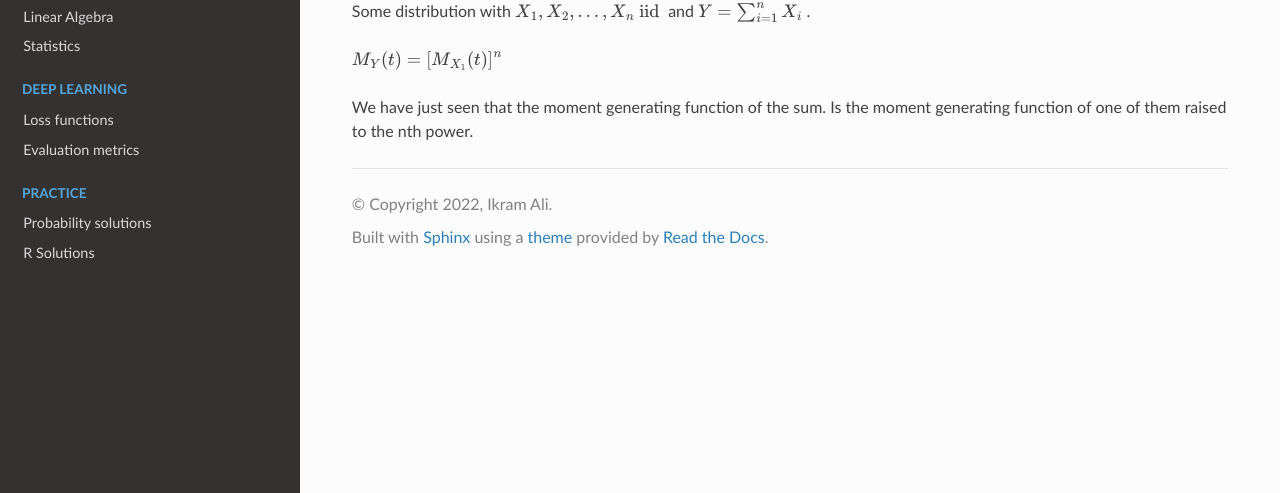
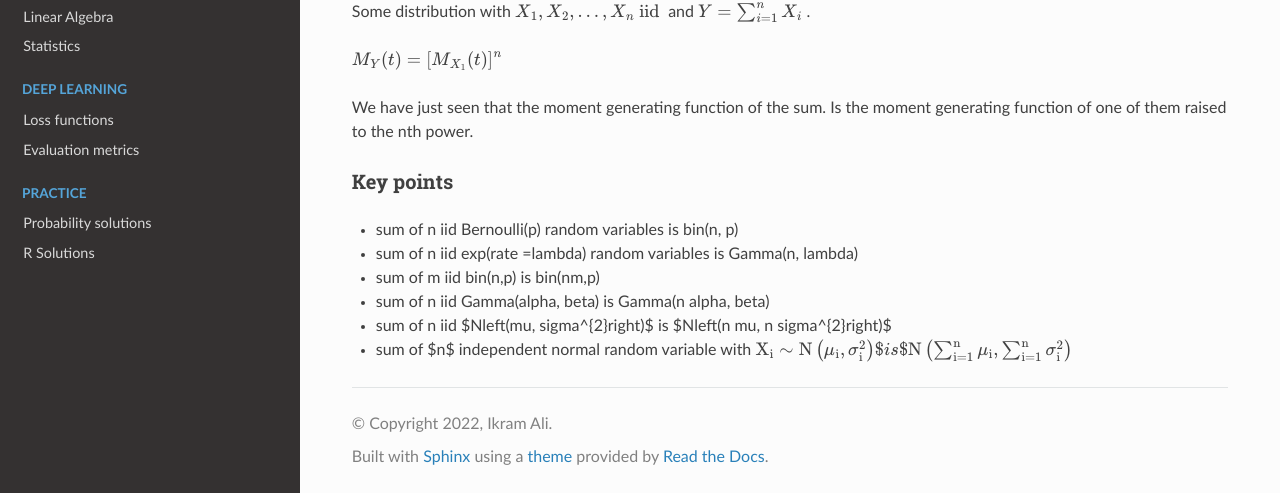
Before and after one commit to akkefa/ml-notes, a Sphinx documentation site: the page built from docs/probability/random_rv.rst, in a window 1280 px wide and 900 px high, scrolled down 7768 px, cut to the strip 407-900 px from the top of the window. Built offline with Sphinx 7.4.7 and the Read the Docs theme 2.0.0, drawn with Linux system fonts in a browser that asks for light colours.

Commit message:
New changes.

```diff
--- a/docs/probability/random_rv.rst
+++ b/docs/probability/random_rv.rst
@@ -343,3 +343,13 @@ Some distribution with :math:`X_{1}, X_{2}, \ldots, X_{n} \text { iid }` and :ma
 
 We have just seen that the moment generating function of the sum. Is the moment generating function of one of them
 raised to the nth power.
+
+
+Key points
+^^^^^^^^^^^
+- sum of n iid Bernoulli(p) random variables is bin(n, p)
+- sum of n iid exp(rate =\lambda) random variables is Gamma(n, \lambda)
+- sum of m iid bin(n,p) is bin(nm,p)
+- sum of n iid \Gamma(\alpha, \beta) is \Gamma(n \alpha, \beta)
+- sum of n iid $N\left(\mu, \sigma^{2}\right)$ is $N\left(n \mu, n \sigma^{2}\right)$
+- sum of $n$ independent normal random variable with :math:`\mathrm{X}_{\mathrm{i}} \sim \mathrm{N}\left(\mu_{\mathrm{i}}, \sigma_{\mathrm{i}}^{2}\right)$ is $\mathrm{N}\left(\sum_{\mathrm{i}=1}^{\mathrm{n}} \mu_{\mathrm{i}}, \sum_{\mathrm{i}=1}^{\mathrm{n}} \sigma_{\mathrm{i}}^{2}\right)`
```
